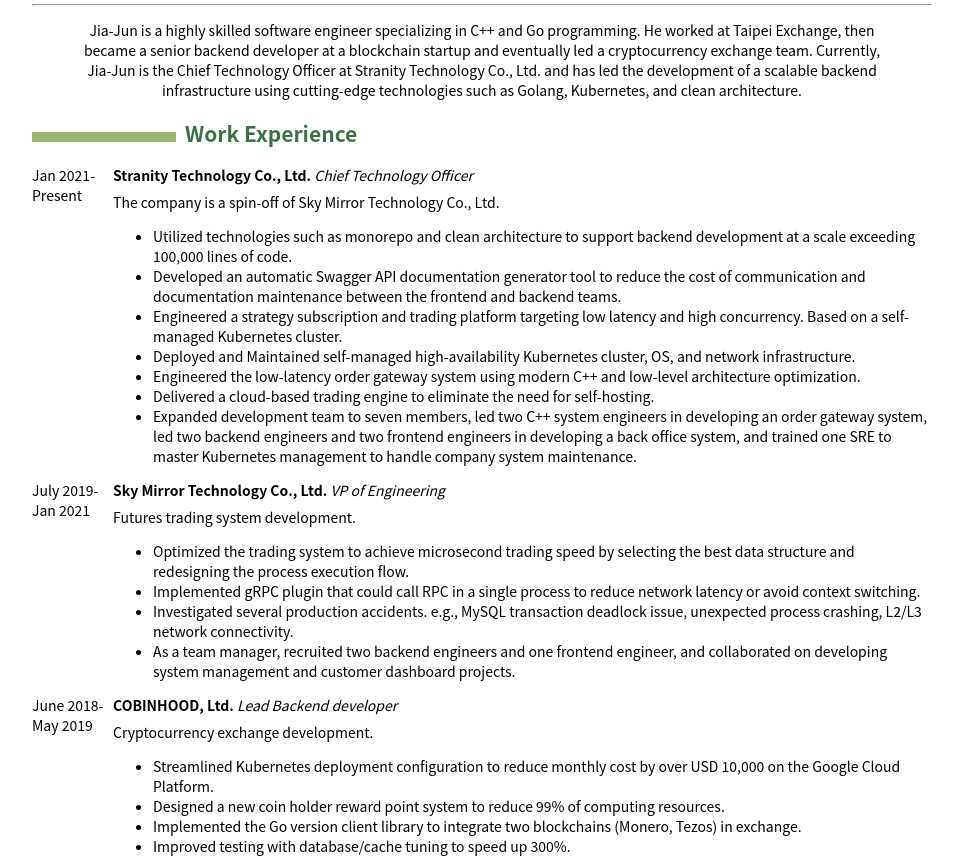
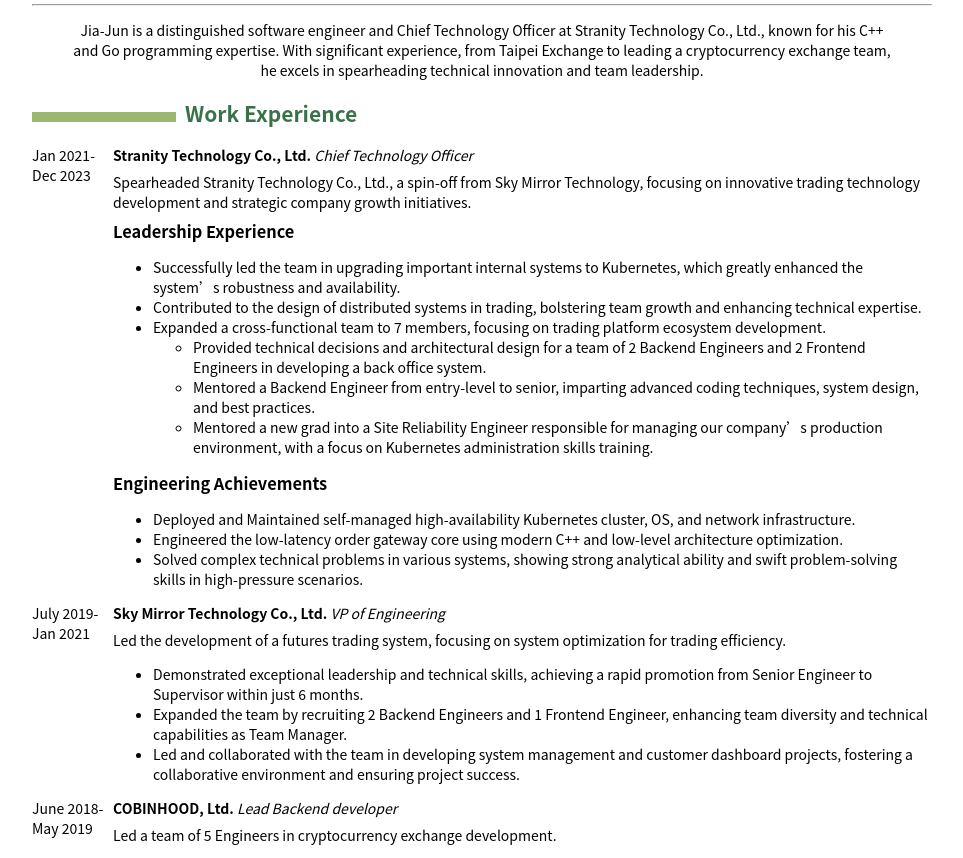
Before and after one commit to xnum/resume, a plain HTML site: page docs/index.html in a window 1280 px wide. Shown: the part 115-973 px from the top of the page, without its empty margins (158-1121 px from the left). Drawn offline with Linux system fonts and the light colour scheme.

Commit message:
facing to manager role

```diff
--- a/docs/index.html
+++ b/docs/index.html
@@ -61,6 +61,11 @@
       background-color: #9CB770;
   }
 
+  h3 {
+  	margin-block-start: 0em;
+  	margin-block-end: 0em;
+  }
+
   /* Definitions */
   dt {
       float: left;
@@ -111,42 +116,47 @@
 </table>
 <hr />
 <blockquote>
-<p>Jia-Jun is a highly skilled software engineer specializing in C++ and Go programming. He worked at Taipei Exchange, then became a senior backend developer at a blockchain startup and eventually led a cryptocurrency exchange team. Currently, Jia-Jun is the Chief Technology Officer at Stranity Technology Co., Ltd. and has led the development of a scalable backend infrastructure using cutting-edge technologies such as Golang, Kubernetes, and clean architecture.</p>
+<p>Jia-Jun is a distinguished software engineer and Chief Technology Officer at Stranity Technology Co., Ltd., known for his C++ and Go programming expertise. With significant experience, from Taipei Exchange to leading a cryptocurrency exchange team, he excels in spearheading technical innovation and team leadership.</p>
 </blockquote>
 <h2 id="work-experience">Work Experience</h2>
 <dl>
-<dt>Jan 2021-Present</dt>
+<dt>Jan 2021-Dec 2023</dt>
 <dd><p><strong>Stranity Technology Co., Ltd.</strong> <em>Chief Technology Officer</em></p>
-<p>The company is a spin-off of Sky Mirror Technology Co., Ltd.</p>
+<p>Spearheaded Stranity Technology Co., Ltd., a spin-off from Sky Mirror Technology, focusing on innovative trading technology development and strategic company growth initiatives.</p>
+<h3 id="leadership-experience">Leadership Experience</h3>
 <ul>
-<li>Utilized technologies such as monorepo and clean architecture to support backend development at a scale exceeding 100,000 lines of code.</li>
-<li>Developed an automatic Swagger API documentation generator tool to reduce the cost of communication and documentation maintenance between the frontend and backend teams.</li>
-<li>Engineered a strategy subscription and trading platform targeting low latency and high concurrency. Based on a self-managed Kubernetes cluster.</li>
+<li>Successfully led the team in upgrading important internal systems to Kubernetes, which greatly enhanced the system’s robustness and availability.</li>
+<li>Contributed to the design of distributed systems in trading, bolstering team growth and enhancing technical expertise.</li>
+<li>Expanded a cross-functional team to 7 members, focusing on trading platform ecosystem development.
+<ul>
+<li>Provided technical decisions and architectural design for a team of 2 Backend Engineers and 2 Frontend Engineers in developing a back office system.</li>
+<li>Mentored a Backend Engineer from entry-level to senior, imparting advanced coding techniques, system design, and best practices.</li>
+<li>Mentored a new grad into a Site Reliability Engineer responsible for managing our company’s production environment, with a focus on Kubernetes administration skills training.</li>
+</ul></li>
+</ul>
+<h3 id="engineering-achievements">Engineering Achievements</h3>
+<ul>
 <li>Deployed and Maintained self-managed high-availability Kubernetes cluster, OS, and network infrastructure.</li>
-<li>Engineered the low-latency order gateway system using modern C++ and low-level architecture optimization.</li>
-<li>Delivered a cloud-based trading engine to eliminate the need for self-hosting.</li>
-<li>Expanded development team to seven members, led two C++ system engineers in developing an order gateway system, led two backend engineers and two frontend engineers in developing a back office system, and trained one SRE to master Kubernetes management to handle company system maintenance.</li>
+<li>Engineered the low-latency order gateway core using modern C++ and low-level architecture optimization.</li>
+<li>Solved complex technical problems in various systems, showing strong analytical ability and swift problem-solving skills in high-pressure scenarios.</li>
 </ul>
 </dd>
 <dt>July 2019-Jan 2021</dt>
 <dd><p><strong>Sky Mirror Technology Co., Ltd.</strong> <em>VP of Engineering</em></p>
-<p>Futures trading system development.</p>
+<p>Led the development of a futures trading system, focusing on system optimization for trading efficiency.</p>
 <ul>
-<li>Optimized the trading system to achieve microsecond trading speed by selecting the best data structure and redesigning the process execution flow.</li>
-<li>Implemented gRPC plugin that could call RPC in a single process to reduce network latency or avoid context switching.</li>
-<li>Investigated several production accidents. e.g., MySQL transaction deadlock issue, unexpected process crashing, L2/L3 network connectivity.</li>
-<li>As a team manager, recruited two backend engineers and one frontend engineer, and collaborated on developing system management and customer dashboard projects.</li>
+<li>Demonstrated exceptional leadership and technical skills, achieving a rapid promotion from Senior Engineer to Supervisor within just 6 months.</li>
+<li>Expanded the team by recruiting 2 Backend Engineers and 1 Frontend Engineer, enhancing team diversity and technical capabilities as Team Manager.</li>
+<li>Led and collaborated with the team in developing system management and customer dashboard projects, fostering a collaborative environment and ensuring project success.</li>
 </ul>
 </dd>
 <dt>June 2018-May 2019</dt>
 <dd><p><strong>COBINHOOD, Ltd.</strong> <em>Lead Backend developer</em></p>
-<p>Cryptocurrency exchange development.</p>
+<p>Led a team of 5 Engineers in cryptocurrency exchange development.</p>
 <ul>
-<li>Streamlined Kubernetes deployment configuration to reduce monthly cost by over USD 10,000 on the Google Cloud Platform.</li>
-<li>Designed a new coin holder reward point system to reduce 99% of computing resources.</li>
-<li>Implemented the Go version client library to integrate two blockchains (Monero, Tezos) in exchange.</li>
-<li>Improved testing with database/cache tuning to speed up 300%.</li>
-<li>Led a team of five engineers in developing and maintaining a backend system for a cryptocurrency exchange.</li>
+<li>Optimized Kubernetes deployments, cutting Google Cloud Platform costs by over USD 10,000 monthly.</li>
+<li>Implemented the Go version client library to integrate 2 blockchains (Monero, Tezos) in exchange.</li>
+<li>Managed operations for a cryptocurrency exchange, maintaining exclusive production environment access with privileges to hot wallet private keys, a responsibility shared only with the CTO and Backend VP.</li>
 </ul>
 </dd>
 <dt>June 2017-June 2018</dt>
--- a/styles/chmduquesne.css
+++ b/styles/chmduquesne.css
@@ -42,6 +42,11 @@
     background-color: #9CB770;
 }
 
+h3 {
+	margin-block-start: 0em;
+	margin-block-end: 0em;
+}
+
 /* Definitions */
 dt {
     float: left;
```
Also changed, not shown: resume-as-an-engineer.md (added, +69 -0 lines), resume.md (+25 -23 lines), 3 other files.
